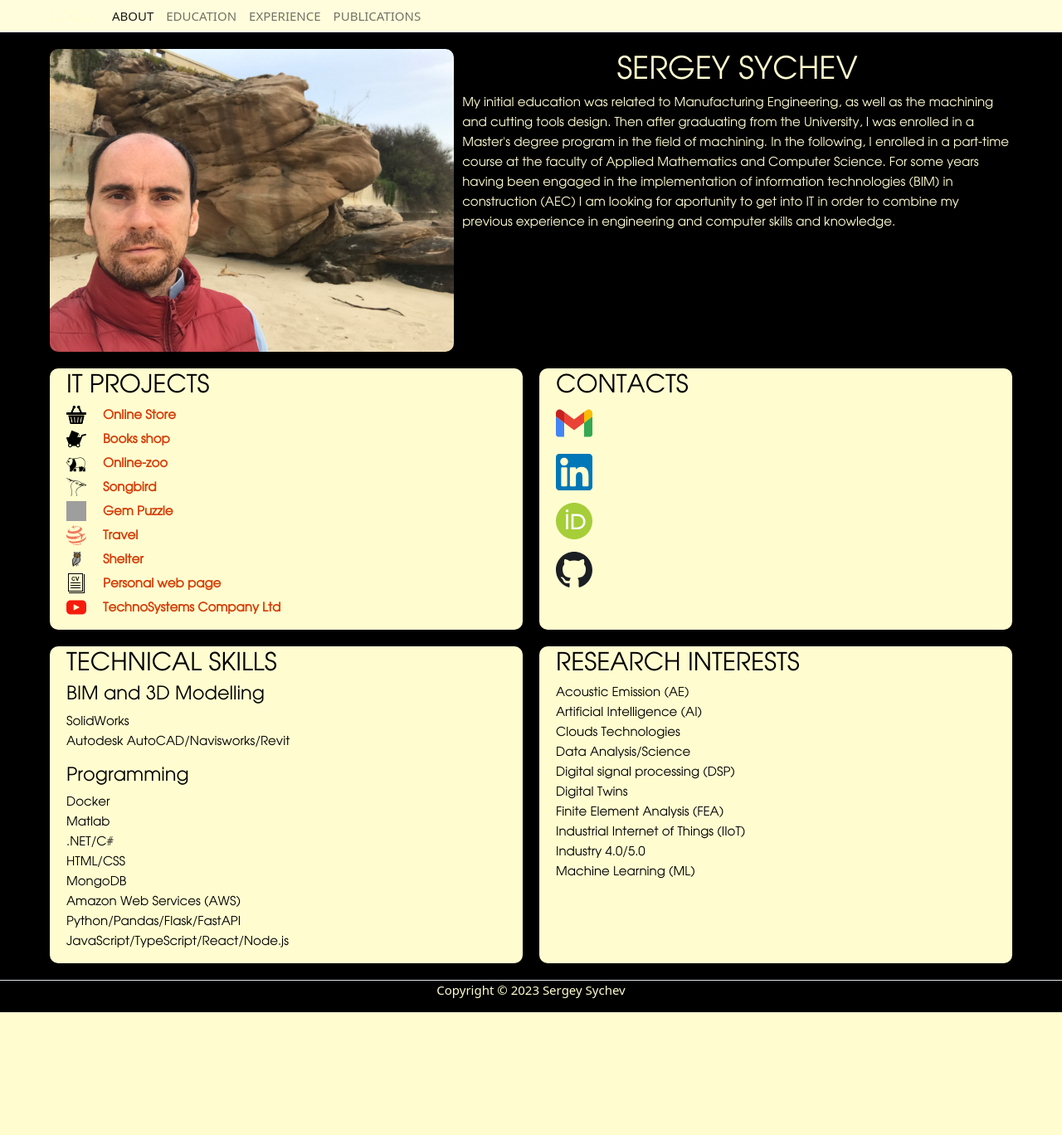
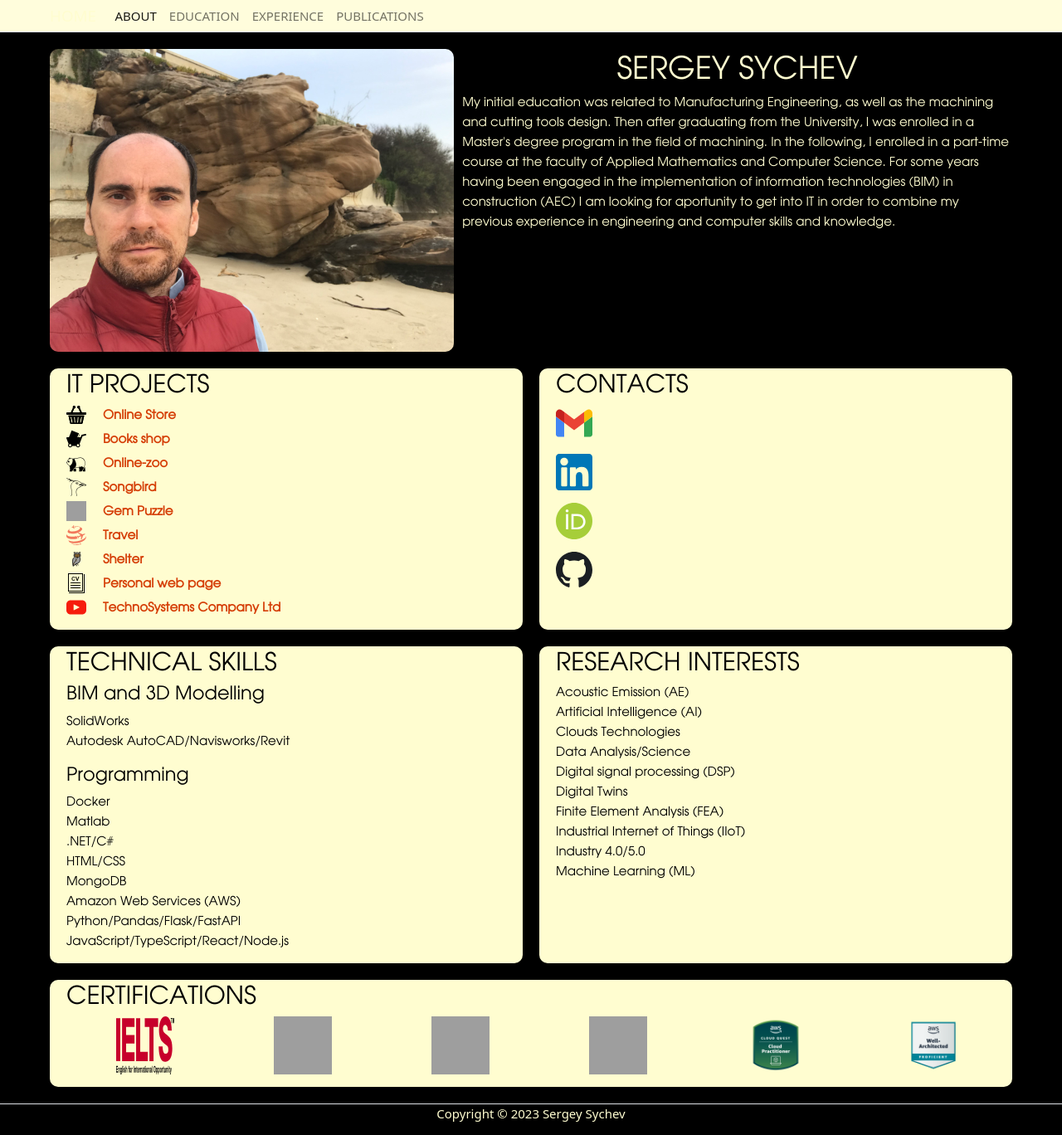
Before and after one commit to sesychev/flask, a Flask app: page / in a window 1280 px wide. Shown: the whole page at 83% size. Before the commit the page ends 1220 px from the top, so only its background shows below. Run offline with Flask 3, Linux system fonts and the light colour scheme; some libraries are stand-ins or nearby versions; grey boxes are pictures that could not be loaded.

Commit message:
app: add some icons

```diff
--- a/app.py
+++ b/app.py
@@ -31,7 +31,7 @@ def home():
 @app.route('/')
 @app.route('/about')
 def index():
-    return render_template('index.html')
+    return render_template('about.html')
 
 
 @app.route('/education')
--- a/static/css/style.css
+++ b/static/css/style.css
@@ -22,7 +22,6 @@ html {
   box-shadow: 0 0 0 0.1rem white, 0 0 0 0.25rem #258cfb;
 }
 
-.xxx span,
 a {
   word-break: break-all;
 }
@@ -273,7 +272,9 @@ footer {
   display: grid;
   grid-template-areas:
     "projects contacts"
-    "skills interest";
+    "skills interest"
+    "skills interest"
+    "certs certs";
   grid-template-columns: 1fr 1fr;
   grid-template-rows: auto auto;
   grid-gap: 20px;
@@ -310,7 +311,8 @@ footer {
 .contacts,
 .projects,
 .interests,
-.skills {
+.skills,
+.certs {
   border-radius: 10px;
   background-color: gray;
   background-color: #fffdd0;
@@ -423,6 +425,18 @@ footer {
   height: 24px;
 }
 
+.certs {
+  grid-area: certs;
+  /*background-color: rgb(241, 189, 124);
+    background-color: #D2B48C;*/
+}
+
+.ul-certs {
+  display: flex;
+  justify-content: space-around;
+  flex-wrap: wrap;
+}
+
 /**/
 .footer {
   grid-area: footer;
@@ -449,6 +463,17 @@ footer {
 .icon {
   width: 44px;
   height: 44px;
+}
+
+.icon-aws {
+  width: 70px;
+  height: 70px;
+  transition: 1s; /* Время эффекта */
+}
+
+.icon-aws:hover {
+  scale: 2; /* Увеличиваем масштаб */
+  translate: (0, 50%);
 }
 
 .position-year {
@@ -610,7 +635,8 @@ color: #004f49;
       "projects"
       "contacts"
       "skills"
-      "interest";
+      "interest"
+      "certs";
 
     grid-template-columns: 1fr;
   }
@@ -638,6 +664,11 @@ color: #004f49;
   .position {
     font-size: 18px;
   }
+
+  .icon-aws {
+    width: 50px;
+    height: 50px;
+  }
 }
 
 @font-face {
--- a/static/data/experience.json
+++ b/static/data/experience.json
@@ -4,7 +4,7 @@
     "position": "Chief Specialist",
     "years": "Nov. 2022 - Present",
     "company": "GLE LLC, St. Petersburg, Russia",
-      "job": "Analyzing project data in BIM.",
+    "job": "Analyzing project data in BIM (Building Information Modeling).",
     "link": "https://gle.ru/eng/"
   },
   {
@@ -12,7 +12,7 @@
     "position": "BIM Manager",
     "years": "Feb. 2022 - Nov. 2022",
     "company": "BPS International GmbH, Munich, Germany",
-        "job": "Analyzing project data in BIM.",
+    "job": "Analyzing project data in BIM (Building Information Modeling).",
     "link": "https://bpsinternational.de/en"
   },
   {
--- a/templates/index.html
+++ b/templates/about.html
@@ -241,6 +241,89 @@
     </ul>
     -->
       </div>
+
+      <div id="certs" class="certs">
+        <h2 class="heading">CERTIFICATIONS</h2>
+        <ul class="ul-certs">
+          <li>
+            <a
+              href="https://ielts.ucles.org.uk/ielts-trf/welcome.html"
+              target="_blank"
+            >
+              <img
+                class="icon-aws"
+                src="{{ url_for('static', filename='images/IELTS_logo.svg') }}"
+                alt="icon-aws"
+              />
+            </a>
+          </li>
+
+          <li>
+            <a
+              href="https://app.rs.school/certificate/xo22bf92"
+              target="_blank"
+            >
+              <img
+                class="icon-aws"
+                src="{{ url_for('static', filename='images/xo22bf92.svg') }}"
+                alt="icon-aws"
+              />
+            </a>
+          </li>
+
+          <li>
+            <a
+              href="https://app.rs.school/certificate/kfsdtobu"
+              target="_blank"
+            >
+              <img
+                class="icon-aws"
+                src="{{ url_for('static', filename='images/kfsdtobu.svg') }}"
+                alt="icon-aws"
+              />
+            </a>
+          </li>
+
+          <li>
+            <a
+              href="https://app.rs.school/certificate/scwmj0n6"
+              target="_blank"
+            >
+              <img
+                class="icon-aws"
+                src="{{ url_for('static', filename='images/scwmj0n6.svg') }}"
+                alt="icon-aws"
+              />
+            </a>
+          </li>
+
+          <li>
+            <a
+              href="https://www.credly.com/badges/7a33b43a-9f01-4320-a83d-5291478c0831/public_url"
+              target="_blank"
+            >
+              <img
+                class="icon-aws"
+                src="{{ url_for('static', filename='images/aws-cloud-quest-cloud-practitioner.png') }}"
+                alt="icon-aws"
+              />
+            </a>
+          </li>
+
+          <li>
+            <a
+              href="https://www.credly.com/badges/52efd01d-e045-4289-bf1d-484e6c9451ff/public_url"
+              target="_blank"
+            >
+              <img
+                class="icon-aws"
+                src="{{ url_for('static', filename='images/well-architected-proficient.png') }}"
+                alt="icon-aws"
+              />
+            </a>
+          </li>
+        </ul>
+      </div>
     </div>
   </div>
 </div>
--- a/templates/base.html
+++ b/templates/base.html
@@ -43,7 +43,7 @@
     <div class="">
       <header class="header border-bottom">
         <nav class="navbar navbar-expand-md">
-          <a class="navbar-brand" href="{{ url_for('home') }}">LOGO</a>
+          <a class="navbar-brand" href="{{ url_for('home') }}">HOME</a>
 
           <button
             class="navbar-toggler"
```
Also changed, not shown: static/data/users.json (+1 -1 lines), templates/education.html (+28 -13 lines), static/images/IELTS_logo.svg (added), static/images/aws-cloud-quest-cloud-practitioner.png (added), static/images/aws-cloud-quest-cloud-practitioner.svg (added), static/images/kfsdtobu.svg (added), static/images/scwmj0n6.svg (added), static/images/well-architected-proficient.png (added), static/images/well-architected-proficient.svg (added), static/images/xo22bf92.svg (added), 1 other file. Lines whose indentation alone changed are shown as unchanged.
